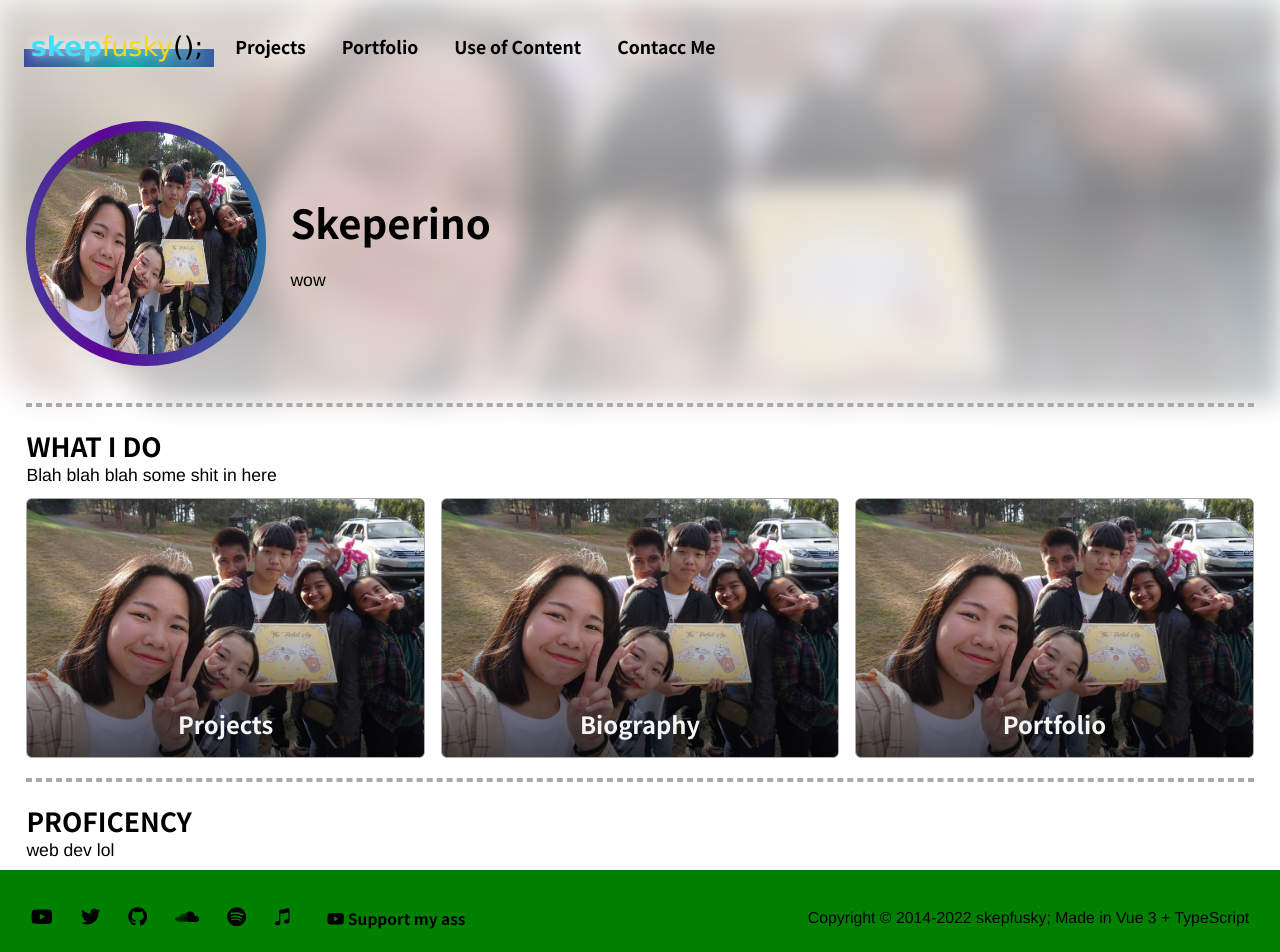
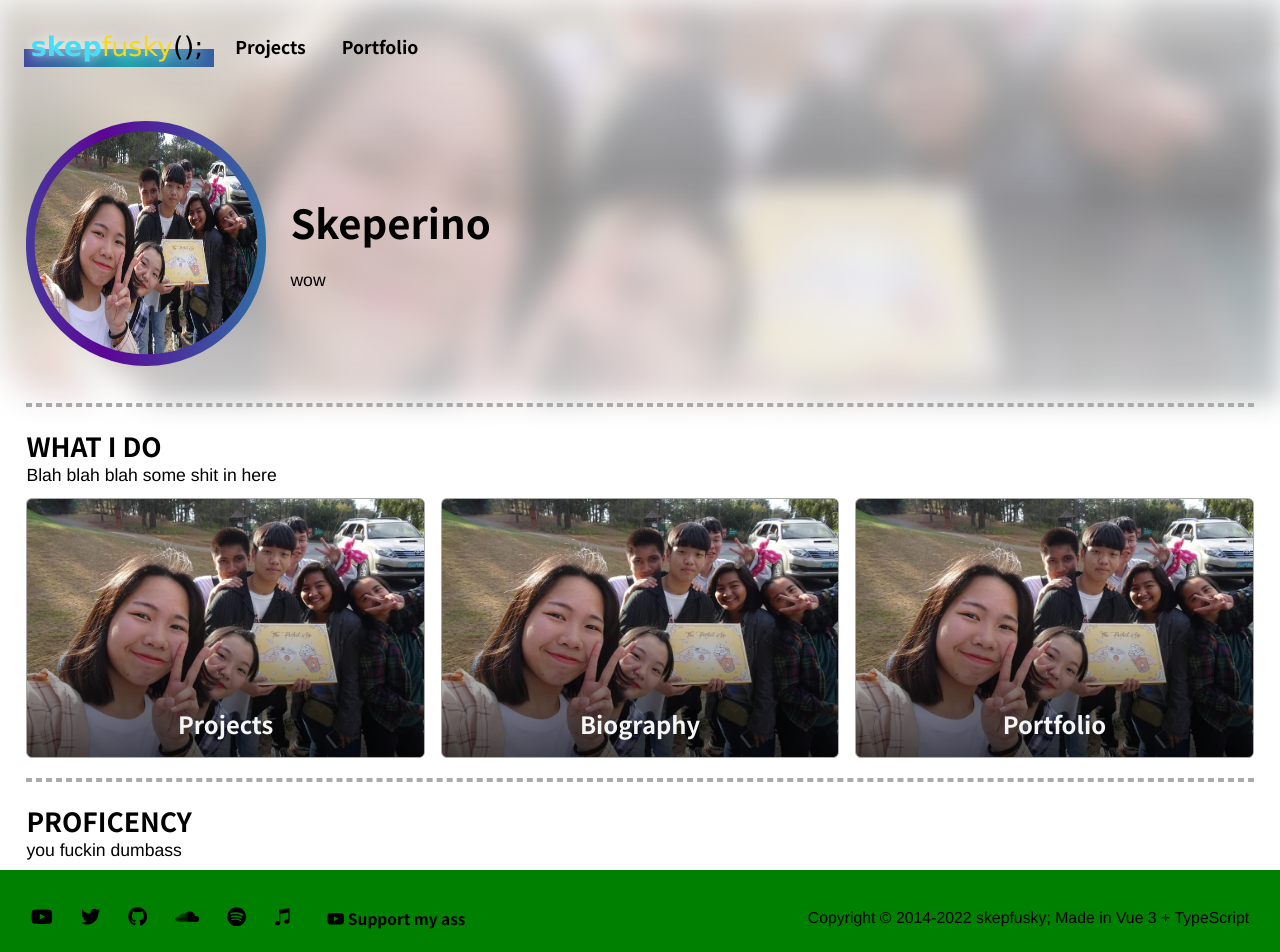
Before and after one commit to kuroji-fusky/kurojifusky.com, a Vue app: page / in a window 1280 px wide. Shown: the top 952 px of the page. Built offline with nearby package versions, Linux system fonts and the light colour scheme.

Commit message:
lazyloading sum pillz

```diff
--- /dev/null
+++ b/src/components/layouts/ProficencyLayout.vue
@@ -0,0 +1,11 @@
+<template>
+  <section class="md-wrapper flex flex-col gap-y-0 75">
+    <h2>PROFICENCY</h2>
+    <div id="xp-grid">
+      <slot name="yis"></slot>
+      <!-- <div id="xp-item">
+        <span>web dev lol</span>
+      </div> -->
+    </div>
+  </section>
+</template>
--- a/src/components/layouts/TheHeader.vue
+++ b/src/components/static/TheHeader.vue
@@ -14,14 +14,6 @@
         </router-link>
         <router-link to="/portfolio" class="flex flex-col items-center">
           Portfolio
-          <span id="nv-bar"></span>
-        </router-link>
-        <router-link to="/use-of-content" class="flex flex-col items-center">
-          Use of Content
-          <span id="nv-bar"></span>
-        </router-link>
-        <router-link to="/contact" class="flex flex-col items-center">
-          Contacc Me
           <span id="nv-bar"></span>
         </router-link>
       </nav>
--- a/src/views/HomePage.vue
+++ b/src/views/HomePage.vue
@@ -1,3 +1,11 @@
+<script lang="ts" setup>
+import { defineAsyncComponent } from 'vue';
+
+const ProficencyLayout = defineAsyncComponent(
+  () => import('@/components/layouts/ProficencyLayout.vue')
+)
+</script>
+
 <template>
   <div class="bd home"></div>
   <main role="main">
@@ -47,14 +55,11 @@
     <div class="md-wrapper">
       <hr />
     </div>
-    <section class="md-wrapper flex flex-col gap-y-0 75">
-      <h2>PROFICENCY</h2>
-      <div id="xp-grid">
-        <div id="xp-item">
-          <span>web dev lol</span>
-        </div>
-      </div>
-    </section>
+    <ProficencyLayout>
+      <template #yis>
+        you fuckin dumbass
+      </template>
+    </ProficencyLayout>
   </main>
 </template>
 
```
Also changed, not shown: src/App.vue (+5 -12 lines), src/components/static/TheFooter.vue (renamed from src/components/layouts/TheFooter.vue).
